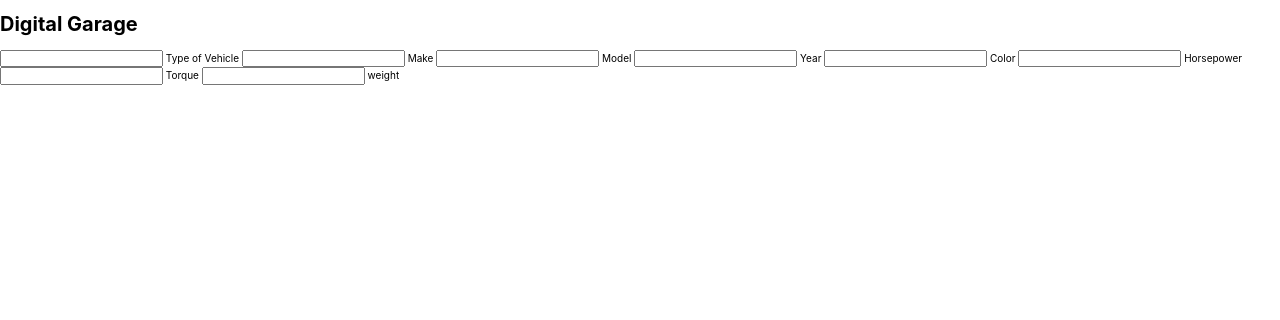
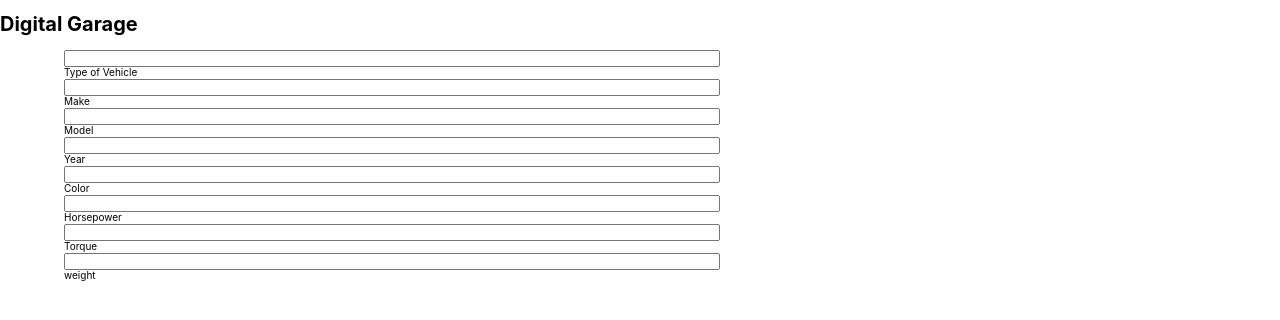
Before and after one commit to skdonnet/digital-garage1, a website: page index.html in a window 1280 px wide. Drawn offline with nearby package versions, Linux system fonts and the light colour scheme.

Commit message:
html elements into form, css spacing

```diff
--- a/index.html
+++ b/index.html
@@ -15,24 +15,26 @@
   </head>
   <body>
     <h1>Digital Garage</h1>
-    <div>
-    <input type="text" id="typeOfVehicle">
+    <form>
+      <div class="inputs">
+        <input type="text" id="typeOfVehicle" />
         <label for="typeOfVehicle">Type of Vehicle</label>
-    <input type="text" id="make">
+        <input type="text" id="make" />
         <label for="make">Make</label>
-    <input type="text" id="model">
+        <input type="text" id="model" />
         <label for="model">Model</label>
-    <input type="text" id="year">
+        <input type="text" id="year" />
         <label for="year">Year</label>
-    <input type="text" id="color">
+        <input type="text" id="color" />
         <label for="color">Color</label>
-    <input type="text" id="horsePower">
+        <input type="text" id="horsePower" />
         <label for="horsePower">Horsepower</label>
-    <input type="text" id="torque">
+        <input type="text" id="torque" />
         <label for="torque">Torque</label>
-    <input type="text" id="weight">
+        <input type="text" id="weight" />
         <label for="weight">weight</label>
       </div>
+    </form>
     <script src="./scripts.js" type="module"></script>
   </body>
 </html>
--- a/style.css
+++ b/style.css
@@ -1,5 +1,12 @@
 body {
-  font-family: -apple-system, BlinkMacSystemFont, "Segoe UI", Roboto, Oxygen,
-    Ubuntu, Cantarell, "Open Sans", "Helvetica Neue", sans-serif;
+  font-family: -apple-system, BlinkMacSystemFont, 'Segoe UI', Roboto, Oxygen,
+    Ubuntu, Cantarell, 'Open Sans', 'Helvetica Neue', sans-serif;
   font-size: 10px;
 }
+
+.inputs {
+  display: flex;
+  flex-direction: column;
+  margin-left: 4rem;
+  margin-right: 35rem;
+}
```
Lines whose indentation alone changed are shown as unchanged.
